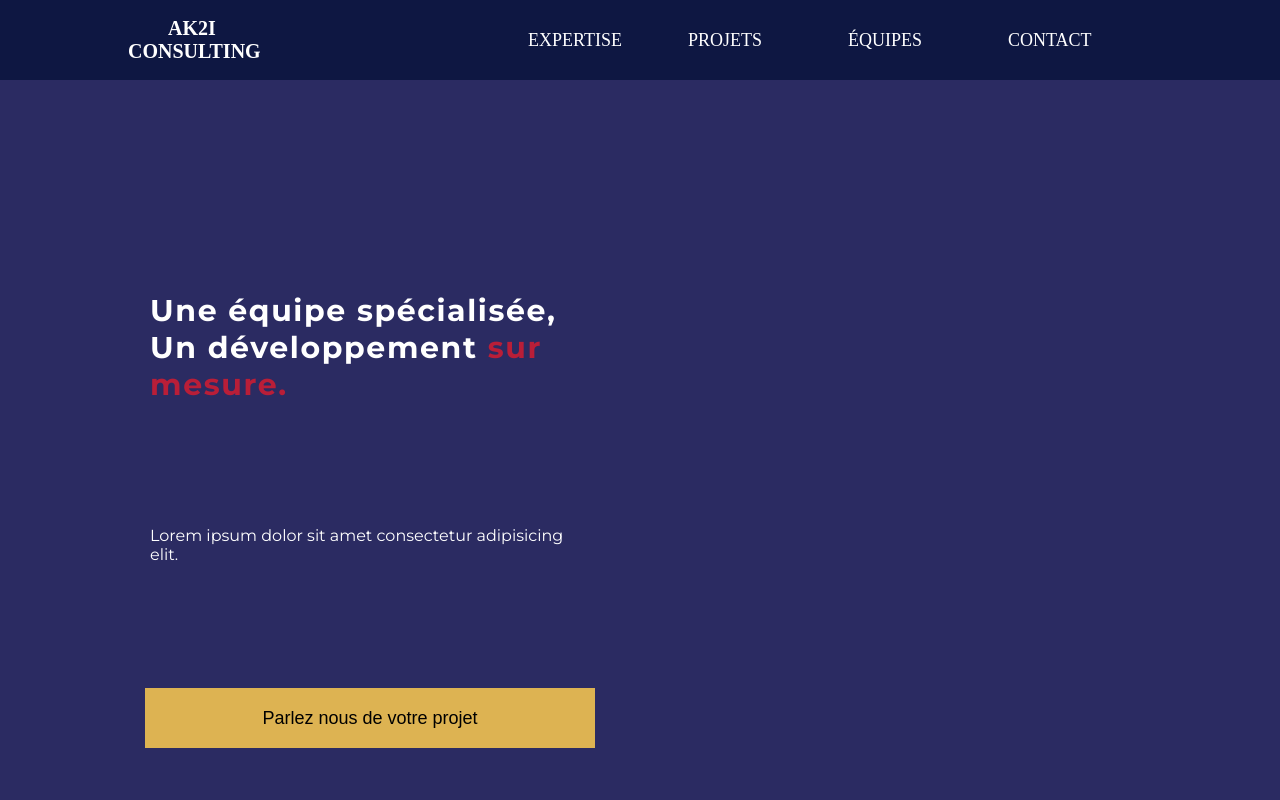
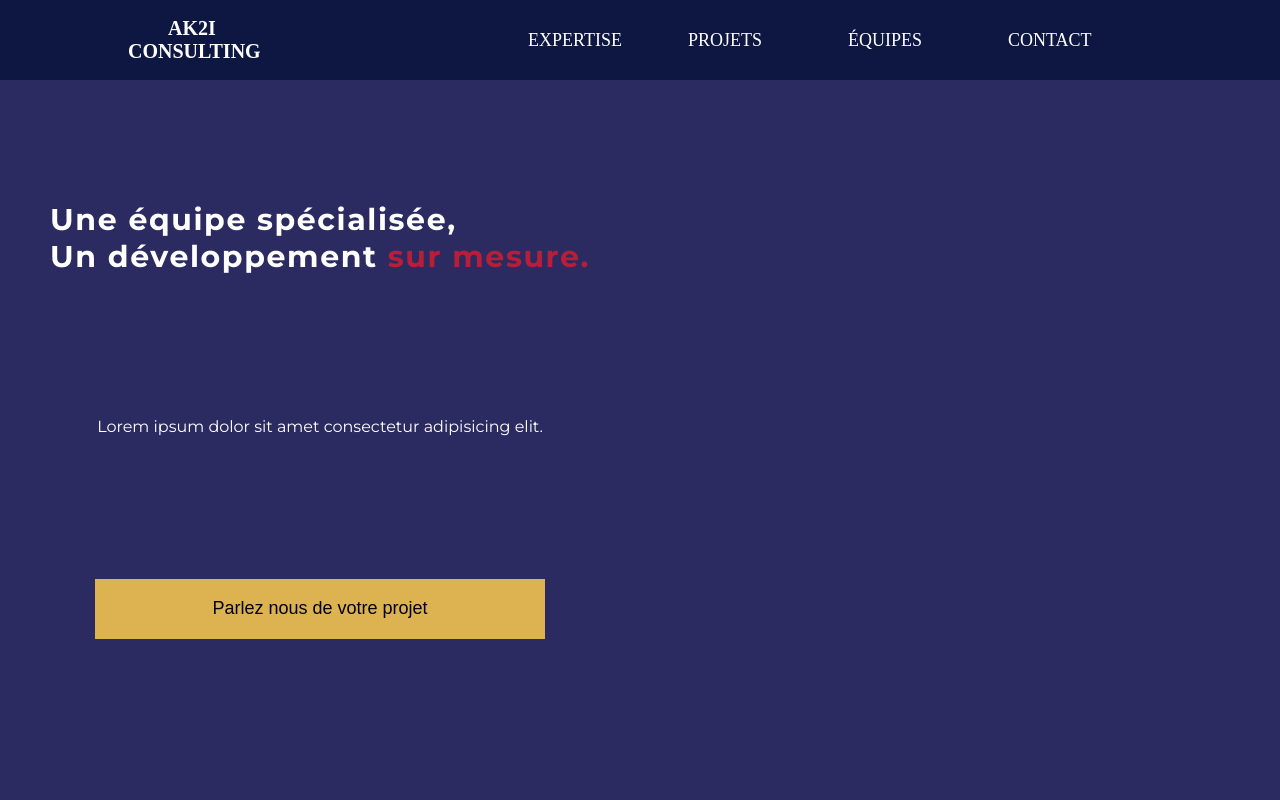
Before and after one commit to timera-h/react-app-ak2i, a React app: page / in a window 1280 px wide. Shown: the top 800 px of the page. Built offline with nearby package versions, Linux system fonts and the light colour scheme; a web font is replaced by a local one.

Commit message:
ajout de composant

```diff
--- a/src/HomePage/HomePage.jsx
+++ b/src/HomePage/HomePage.jsx
@@ -12,9 +12,8 @@ function HomePage() {
 
   const Slide = styled.section`
     width: 100%;
-    min-height: 85vh;
+    min-height: 95vh;
     background: #2b2b62;
-    padding: 100px;
   `;
 
   const Title = styled.h1`
```
